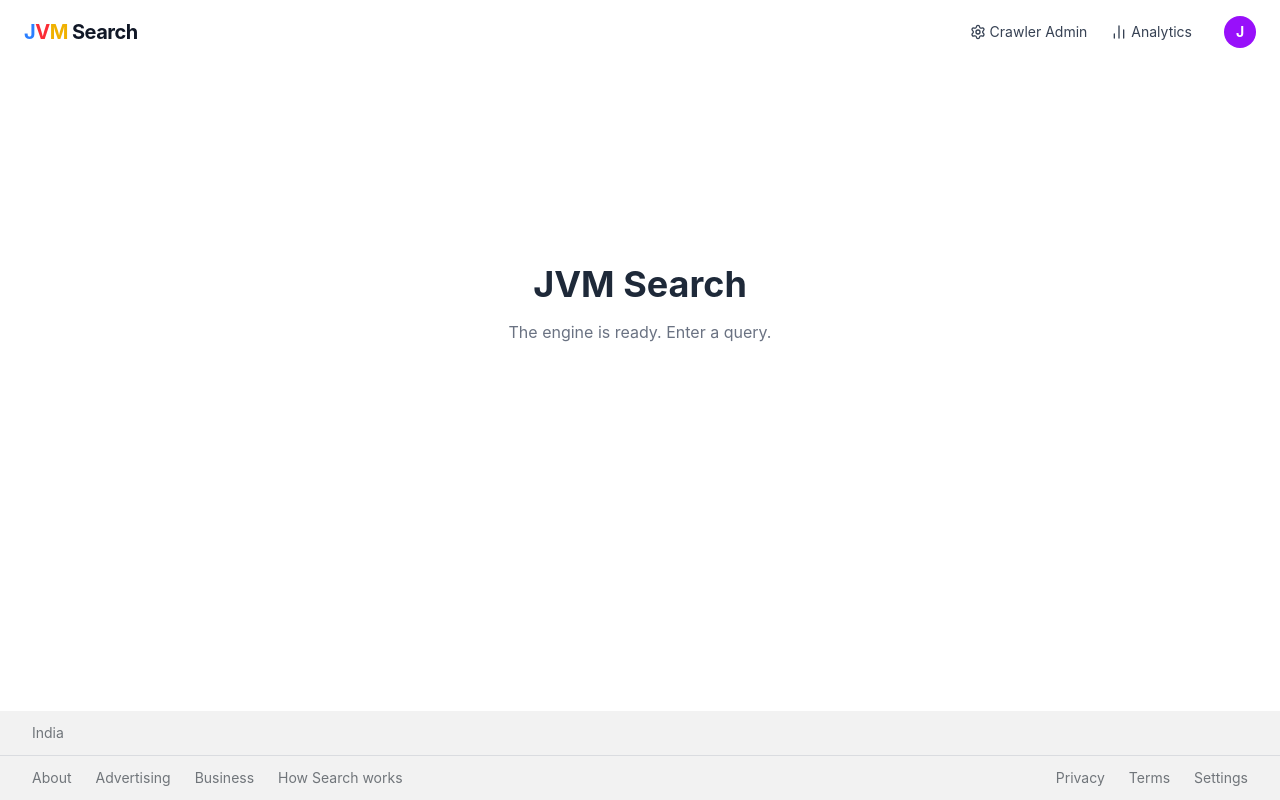
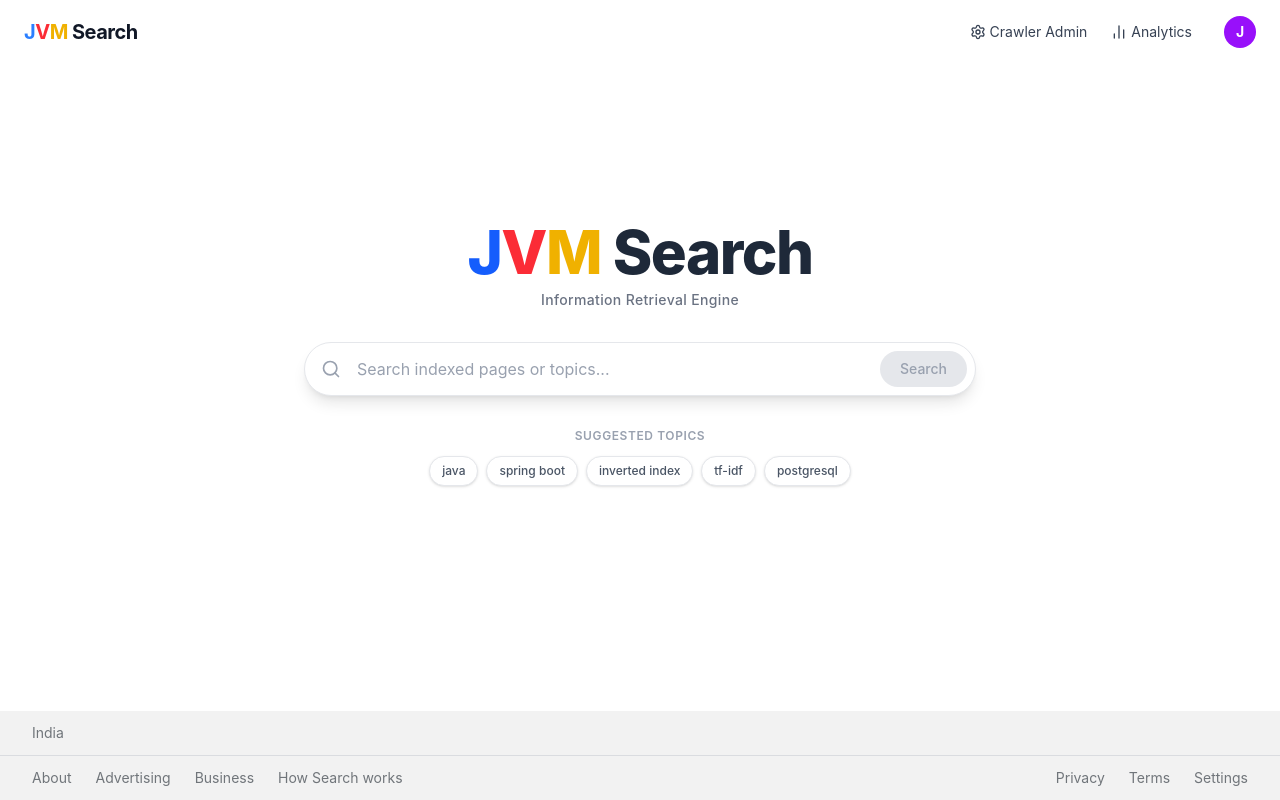
Before and after one commit to Ananthchavan/jvm-search-engine, a React app in the folder frontend/: page / in a window 1280 px wide. Built offline with nearby package versions, Linux system fonts and the light colour scheme; the HTML template or start-up script is replaced by a standard one.

Commit message:
feat(frontend): implement Day 3 Homepage and SearchBox component

```diff
--- /dev/null
+++ b/frontend/src/components/SearchBox.jsx
@@ -0,0 +1,78 @@
+import { useState, useEffect, useRef } from 'react';
+import { useNavigate } from 'react-router-dom';
+import { Search, Loader2, X } from 'lucide-react';
+
+const SearchBox = ({ initialQuery = '', placeholder = 'Search indexed pages or topics...' }) => {
+    const [query, setQuery] = useState(initialQuery);
+    const [isSubmitting, setIsSubmitting] = useState(false);
+    const inputRef = useRef(null);
+    const navigate = useNavigate();
+
+    useEffect(() => {
+        inputRef.current?.focus();
+    }, []);
+
+    const handleSubmit = (e) => {
+        e.preventDefault();
+        const trimmedQuery = query.trim();
+        if (!trimmedQuery || isSubmitting) return;
+        setIsSubmitting(true);
+        navigate(`/search?query=${encodeURIComponent(trimmedQuery)}`);
+    };
+
+    const handleClear = () => {
+        setQuery('');
+        inputRef.current?.focus();
+    };
+
+    return (
+        <form onSubmit={handleSubmit} className="w-full max-w-2xl">
+            <div className="relative flex items-center shadow-md hover:shadow-lg focus-within:shadow-lg rounded-full transition-shadow duration-200 bg-white border border-gray-200">
+                {/* Left Search Icon / Loading Spinner */}
+                <div className="pl-4 pr-2 text-gray-400 flex items-center">
+                    {isSubmitting ? (
+                        <Loader2 className="w-5 h-5 animate-spin text-blue-600" />
+                    ) : (
+                        <Search className="w-5 h-5" />
+                    )}
+                </div>
+
+                {/* Input Field */}
+                <input
+                    ref={inputRef}
+                    type="text"
+                    value={query}
+                    onChange={(e) => setQuery(e.target.value)}
+                    placeholder={placeholder}
+                    disabled={isSubmitting}
+                    className="w-full py-3.5 px-2 text-gray-800 placeholder-gray-400 bg-transparent focus:outline-none text-base disabled:opacity-60"
+                />
+
+                {/* Clear Button */}
+                {query && !isSubmitting && (
+                    <button
+                        type="button"
+                        onClick={handleClear}
+                        className="p-1 mr-2 text-gray-400 hover:text-gray-600 rounded-full focus:outline-none"
+                        title="Clear search"
+                    >
+                        <X className="w-4 h-4" />
+                    </button>
+                )}
+
+                {/* Submit Button */}
+                <div className="pr-2">
+                    <button
+                        type="submit"
+                        disabled={!query.trim() || isSubmitting}
+                        className="px-5 py-2 bg-blue-600 text-white text-sm font-medium rounded-full hover:bg-blue-700 disabled:bg-gray-200 disabled:text-gray-400 transition-colors duration-150 flex items-center gap-1.5"
+                    >
+                        {isSubmitting ? 'Searching...' : 'Search'}
+                    </button>
+                </div>
+            </div>
+        </form>
+    );
+};
+
+export default SearchBox;
--- a/frontend/src/pages/Home.jsx
+++ b/frontend/src/pages/Home.jsx
@@ -1,8 +1,50 @@
+import { useNavigate } from 'react-router-dom';
+import SearchBox from '../components/SearchBox';
+
 const Home = () => {
+    const navigate = useNavigate();
+
+    const suggestions = ['java', 'spring boot', 'inverted index', 'tf-idf', 'postgresql'];
+
+    const handleSuggestionClick = (topic) => {
+        navigate(`/search?query=${encodeURIComponent(topic)}`);
+    };
+
     return (
-        <div className="flex flex-col items-center justify-center min-h-[60vh]">
-            <h1 className="text-4xl font-bold text-gray-800 mb-4">JVM Search</h1>
-            <p className="text-gray-500">The engine is ready. Enter a query.</p>
+        <div className="flex flex-col items-center justify-center min-h-[calc(100vh-140px)] px-4 -mt-10">
+            {/* Logo */}
+            <div className="flex flex-col items-center mb-8 select-none">
+                <h1 className="text-5xl sm:text-6xl font-extrabold tracking-tight mb-2">
+                    <span className="text-blue-600">J</span>
+                    <span className="text-red-500">V</span>
+                    <span className="text-yellow-500">M</span>{' '}
+                    <span className="text-gray-800">Search</span>
+                </h1>
+                <p className="text-sm font-medium text-gray-500 tracking-wide">
+                    Information Retrieval Engine
+                </p>
+            </div>
+
+            {/* SearchBox */}
+            <SearchBox />
+
+            {/* Search Suggestions */}
+            <div className="mt-8 flex flex-col items-center">
+                <span className="text-xs uppercase tracking-wider text-gray-400 font-semibold mb-3">
+                    Suggested Topics
+                </span>
+                <div className="flex flex-wrap justify-center gap-2 max-w-lg">
+                    {suggestions.map((topic) => (
+                        <button
+                            key={topic}
+                            onClick={() => handleSuggestionClick(topic)}
+                            className="px-3 py-1.5 bg-white border border-gray-200 rounded-full text-xs font-medium text-gray-600 hover:bg-gray-100 hover:text-blue-600 hover:border-blue-200 transition-all shadow-sm"
+                        >
+                            {topic}
+                        </button>
+                    ))}
+                </div>
+            </div>
         </div>
     );
 };
```
